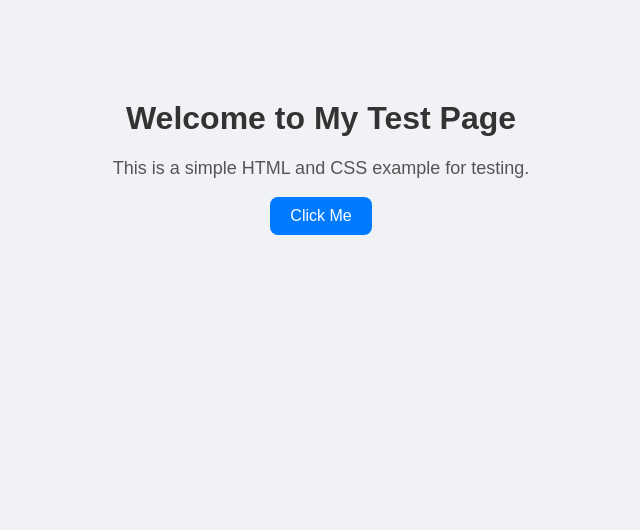
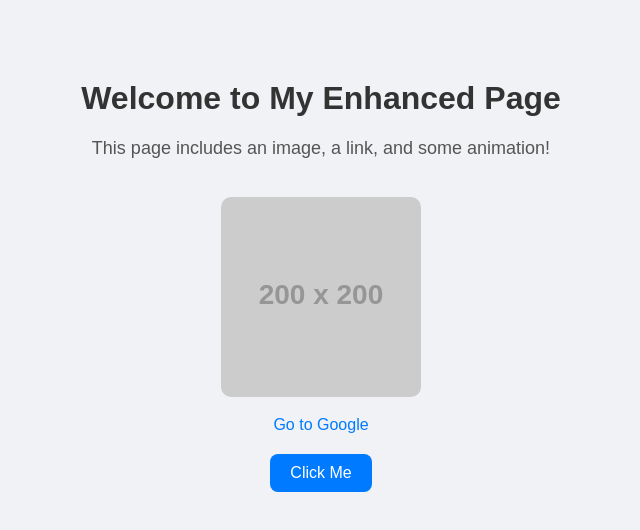
Before and after one commit to Gokul36115/test, a plain HTML site: page index.html in a window 1280 px wide. Shown: the whole page, without its empty margins (319-959 px from the left). Drawn offline with Linux system fonts and the light colour scheme; placeholder pictures from the web are drawn by us.

Commit message:
Add files via upload

```diff
--- a/index.html
+++ b/index.html
@@ -2,7 +2,7 @@
 <html lang="en">
 <head>
   <meta charset="UTF-8">
-  <title>Simple Test Page</title>
+  <title>Enhanced Test Page</title>
   <style>
     body {
       font-family: Arial, sans-serif;
@@ -13,7 +13,7 @@
 
     .container {
       text-align: center;
-      margin-top: 100px;
+      margin-top: 80px;
     }
 
     h1 {
@@ -25,7 +25,26 @@
       font-size: 18px;
     }
 
+    img {
+      width: 200px;
+      border-radius: 10px;
+      margin-top: 20px;
+    }
+
+    a {
+      display: block;
+      margin-top: 15px;
+      font-size: 16px;
+      color: #007bff;
+      text-decoration: none;
+    }
+
+    a:hover {
+      text-decoration: underline;
+    }
+
     button {
+      margin-top: 20px;
       padding: 10px 20px;
       font-size: 16px;
       background-color: #007bff;
@@ -33,17 +52,27 @@
       border: none;
       border-radius: 8px;
       cursor: pointer;
+      transition: transform 0.3s ease;
     }
 
     button:hover {
       background-color: #0056b3;
+      transform: scale(1.1);
     }
   </style>
 </head>
 <body>
   <div class="container">
-    <h1>Welcome to My Test Page</h1>
-    <p>This is a simple HTML and CSS example for testing.</p>
+    <h1>Welcome to My Enhanced Page</h1>
+    <p>This page includes an image, a link, and some animation!</p>
+
+    <!-- Image (you can replace the URL with your own image) -->
+    <img src="https://via.placeholder.com/200" alt="Sample Image">
+
+    <!-- Link -->
+    <a href="https://www.google.com" target="_blank">Go to Google</a>
+
+    <!-- Button -->
     <button>Click Me</button>
   </div>
 </body>
```
